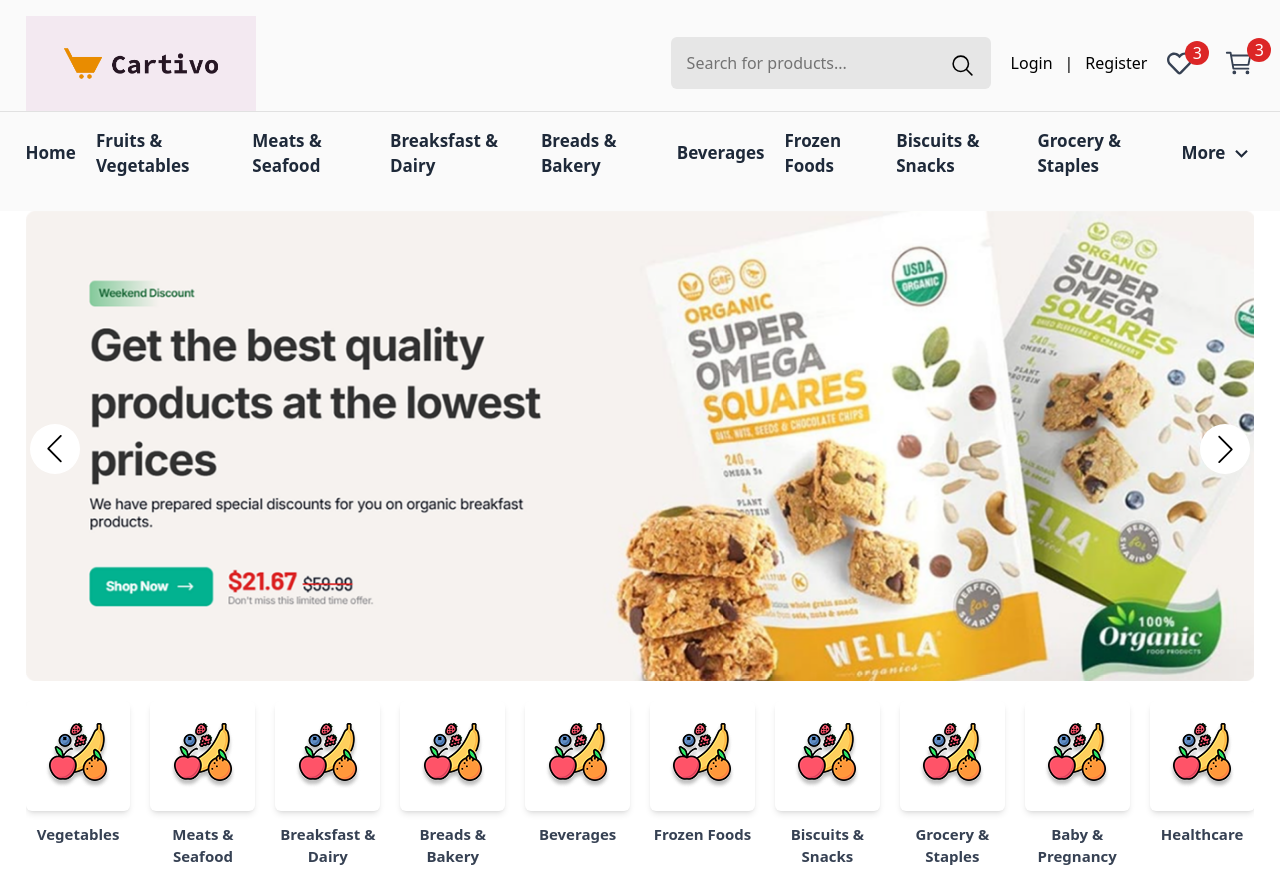
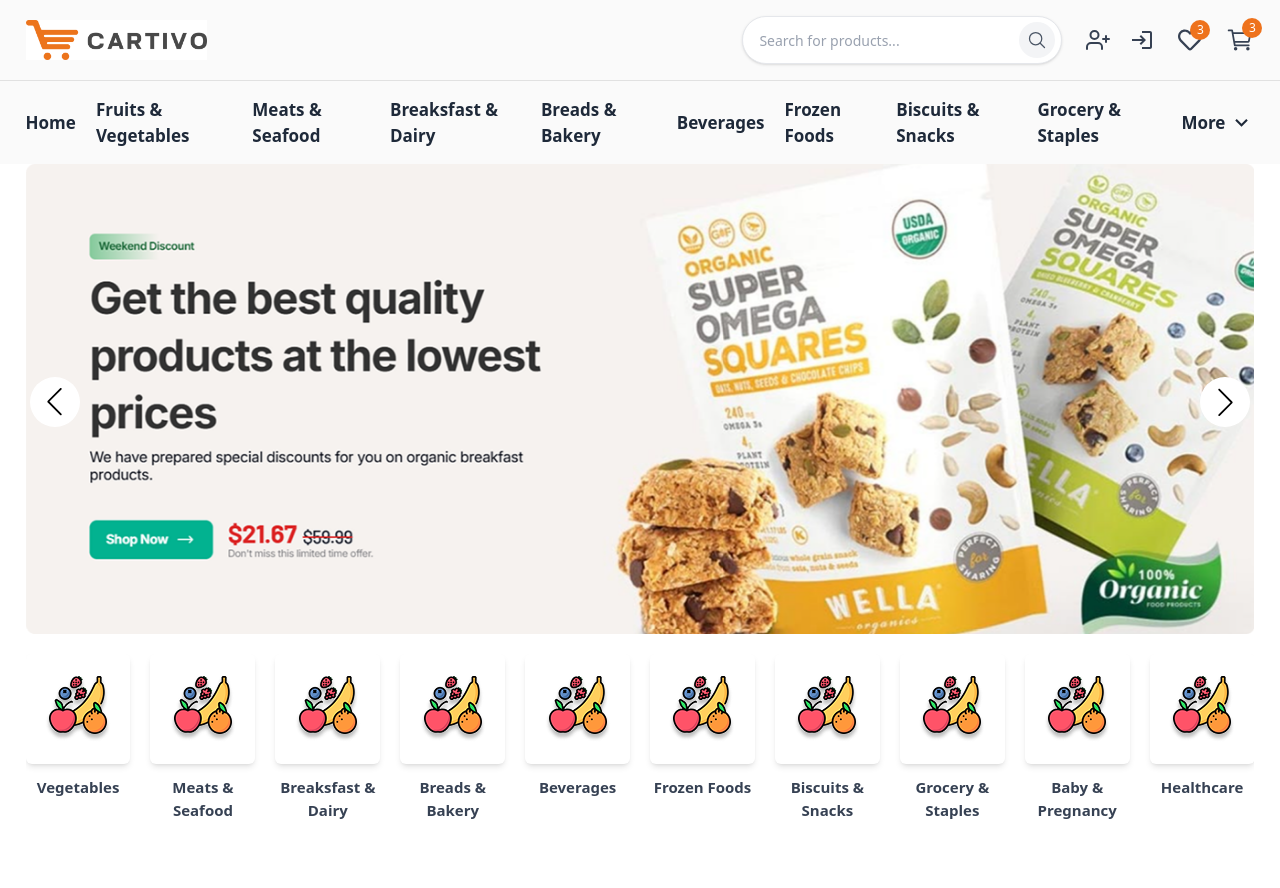
Before and after one commit to Nasir-code-786/e-commerce, a Next.js app in the folder client/: page / in a window 1280 px wide. After the commit the page ends 841 px from the top, so only its background shows below. Built offline with nearby package versions, Linux system fonts and the light colour scheme.

Commit message:
search modified

```diff
--- a/client/src/app/globals.css
+++ b/client/src/app/globals.css
@@ -1,7 +1,7 @@
 @import "tailwindcss";
 
 @theme {
-  --color-primary: #028290;
+  --color-primary: #ee721c;
   --color-secondary: #353535;
 }
 
--- a/client/src/components/Header.jsx
+++ b/client/src/components/Header.jsx
@@ -1,41 +1,64 @@
-import Image from 'next/image';
-import Link from 'next/link';
-import React from 'react'
-import Search from './Search';
+import Image from "next/image";
+import Link from "next/link";
+import React from "react";
+import Search from "./Search";
 import { FaRegHeart } from "react-icons/fa";
 import { IoCartOutline } from "react-icons/io5";
-import Nav from './Nav';
+import { MdLogin } from "react-icons/md";
+import { FiUserPlus } from "react-icons/fi";
+
+import Nav from "./Nav";
 
 const Header = () => {
   return (
-        <>
-            <div className='headerWrapper bg-[#FAFAFA] py-4'>
-                <header className='border-b border-[rgba(0,0,0,0.1)]'>
-                    <div className='container flex items-center justify-between'>
-                        <div className='logo'>
-                            <Link href={"/"}>
-                                <Image src={"/logo.png"} width={230} height={61} alt='logo' />
+    <div className="headerWrapper bg-[#FAFAFA]">
+      <header className="border-b border-[rgba(0,0,0,0.1)] py-3">
+        <div className="container flex items-center justify-between h-14">
+          <div className="logo flex items-center">
+            <Link href="/" className="group">
+              <Image
+                src="/my-logo.png"
+                width={140}
+                height={45}
+                alt="logo"
+                className="h-10 w-auto group-hover:scale-105"
+              />
             </Link>
           </div>
-                        <div className='flex items-center gap-5'>
+          <div className="flex items-center gap-6">
             <Search />
-                            <div className='flex items-center gap-3'>
-                                <Link href={"/login"} className='hover:text-primary'>
-                                    Login
+            <div className="flex items-center gap-5 text-sm">
+                <Link href="/register" className="group">
+                <FiUserPlus
+                    size={24}
+                    className="text-gray-700 transition group-hover:text-primary group-hover:scale-110"
+                />
                 </Link>
-                                <span>|</span>
-                                <Link href={"/register"} className='hover:text-primary'>
-                                    Register
+              <Link href="/login" className="group">
+                <MdLogin
+                  size={24}
+                  className="text-gray-700 hover:text-primary transition group-hover:scale-110"
+                />
               </Link>
             </div>
-                            <div className='flex items-center gap-8'>
-                                <Link href={"/wishlist"} className='relative flex'>
-                                    <span className='bg-[#DC2626] w-6 h-6 text-white rounded-full flex items-center justify-center absolute -top-2.5 -right-4.25 z-50'>3</span>
-                                    <FaRegHeart size={25} className='text-gray-700' />
+            <div className="flex items-center gap-6">
+              <Link href="/wishlist" className="relative flex items-center">
+                <span className="bg-primary w-5 h-5 text-white text-xs rounded-full flex items-center justify-center absolute -top-2 -right-2">
+                  3
+                </span>
+                <FaRegHeart
+                  size={24}
+                  className="text-gray-700 hover:text-primary transition"
+                />
               </Link>
-                                <Link href={"/cart"} className='relative flex'>
-                                    <span className='bg-[#DC2626] w-6 h-6 text-white rounded-full flex items-center justify-center absolute -top-2.5 -right-4.25 z-50'>3</span>
-                                    <IoCartOutline size={30} className='text-gray-700' />
+              <Link href="/cart" className="relative flex items-center">
+                <span className="bg-primary w-5 h-5 text-white text-xs rounded-full flex items-center justify-center absolute -top-2 -right-2">
+                  3
+                </span>
+                <IoCartOutline
+                  size={28}
+                  className="text-gray-700 hover:text-primary transition"
+                />
               </Link>
             </div>
           </div>
@@ -43,8 +66,7 @@
       </header>
       <Nav />
     </div>
-        </>
-    )
-}
+  );
+};
 
 export default Header;
--- a/client/src/components/Search.jsx
+++ b/client/src/components/Search.jsx
@@ -3,15 +3,19 @@
 
 const Search = () => {
   return (
-    <div className="search bg-[#E6E6E6] w-80 h-13 rounded-md px-4 relative">
+    <div className="search group bg-white w-80 h-12 rounded-full px-4 relative flex items-center border border-gray-200 shadow-sm transition-all duration-300 hover:shadow-md focus-within:shadow-lg focus-within:border-primary">
       <input
         type="text"
-        className="w-full h-full outline-none border-0"
         placeholder="Search for products..."
-      ></input>
-      <button className="w-10 h-10 rounded-full absolute top-2 right-2 z-50 flex items-center justify-center cursor-pointer hover:bg-gray-300">
-        <IoSearchOutline size={25} />
+        className="w-full h-full outline-none border-0 bg-transparent text-sm text-gray-700 placeholder:text-gray-400 focus:placeholder:opacity-0 transition-all duration-200"
+      />
+      <button className="w-9 h-9 rounded-full absolute right-1.5 flex items-center justify-center cursor-pointer transition-all duration-300 bg-gray-100 group-hover:bg-primary group-hover:text-white">
+        <IoSearchOutline
+          size={20}
+          className="text-gray-600 transition-all duration-300 group-hover:text-white group-hover:scale-110"
+        />
       </button>
+      <div className="absolute inset-0 rounded-full pointer-events-none group-hover:ring-1 group-hover:ring-primary/20 transition"></div>
     </div>
   );
 };
```
Also changed, not shown: client/public/logo.png (deleted), client/public/my-logo.png (added). Lines whose indentation alone changed are shown as unchanged.
